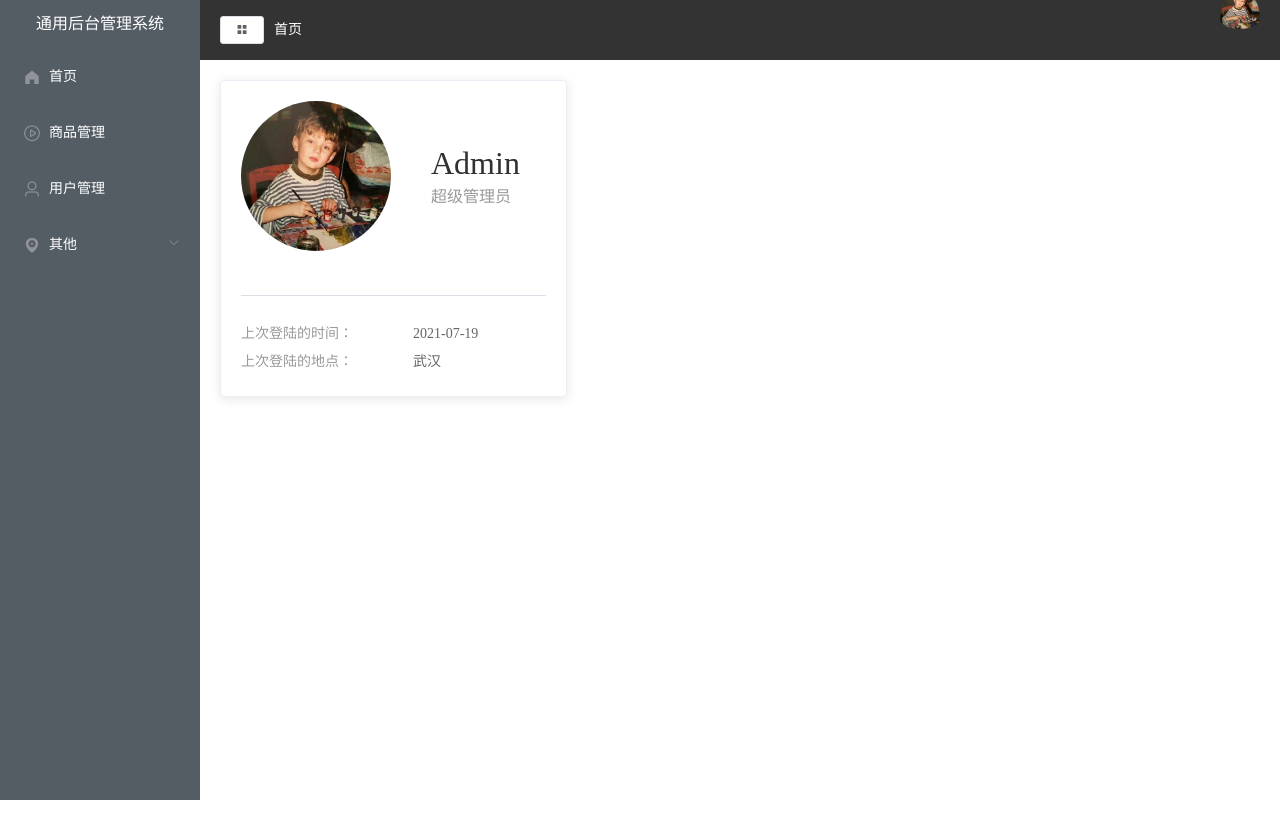
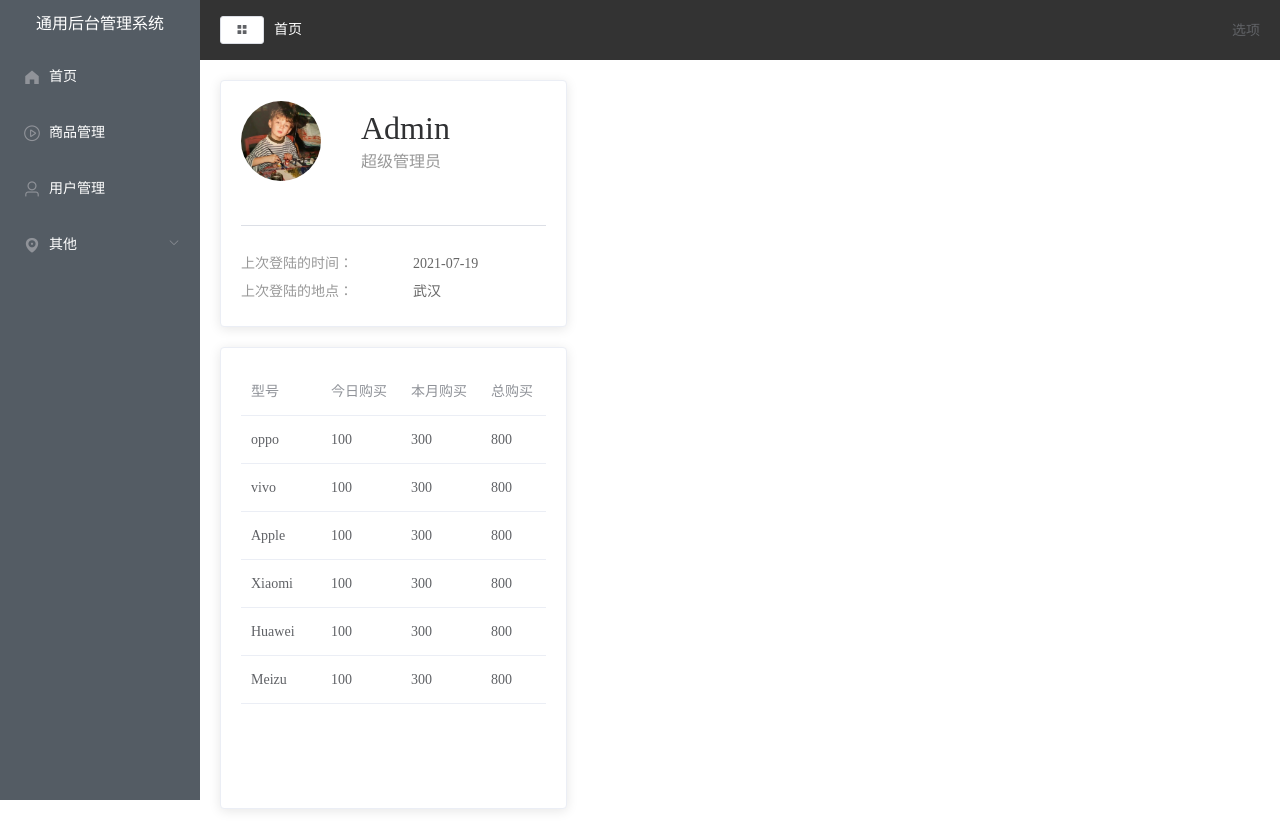
Before and after one commit to desonglll/manager, a Vue app: page /#/home in a window 1280 px wide. Before the commit the page ends 800 px from the top, so only its background shows below. Built offline with nearby package versions, Linux system fonts and the light colour scheme.

Commit message:
🧐 add table-column

```diff
--- a/src/components/CommonHeader.vue
+++ b/src/components/CommonHeader.vue
@@ -13,7 +13,10 @@
     <div class="r-content">
       <el-dropdown>
         <span class="el-dropdown-link">
-          <img class="user" src="../assets/images/admin-logo.jpeg" alt="" />
+          <div>
+            <h2>选项</h2>
+            <!-- <img class="user" src="../assets/images/admin-logo.jpeg" alt="" /> -->
+          </div>
         </span>
         <el-dropdown-menu slot="dropdown">
           <el-dropdown-item>个人中心</el-dropdown-item>
@@ -52,9 +55,7 @@ export default {
   }
   .r-content {
     .user {
-      width: 40px;
-      height: 40px;
-      border-radius: 50%;
+      color: #fff;
     }
   }
 }
--- a/src/views/Home.vue
+++ b/src/views/Home.vue
@@ -15,6 +15,27 @@
           <p>上次登陆的地点：<span>武汉</span></p>
         </div>
       </el-card>
+      <el-card style="margin-top: 20px; height: 460px">
+        <el-table :data="tableData" style="width: 100%">
+          <!-- <el-table-column prop="name" label="品牌" width="auto">
+          </el-table-column>
+          <el-table-column prop="todayBuy" label="今日购买" width="auto">
+          </el-table-column>
+          <el-table-column prop="monthBuy" label="本月购买" width="auto">
+          </el-table-column>
+          <el-table-column prop="totalBuy" label="总购买" width="auto">
+          </el-table-column> -->
+
+          <!-- v-for要是对象，注意:key="key" -->
+          <el-table-column
+            v-for="(val, key) in tableLabel"
+            :key="key"
+            :prop="key"
+            :label="val"
+          >
+          </el-table-column>
+        </el-table>
+      </el-card>
     </el-col>
     <el-col :span="16"><div class="grid-content bg-purple-light"></div></el-col>
   </el-row>
@@ -23,7 +44,53 @@
 <script>
 export default {
   data() {
-    return {};
+    return {
+      tableData: [
+        {
+          name: "oppo",
+          todayBuy: 100,
+          monthBuy: 300,
+          totalBuy: 800,
+        },
+        {
+          name: "vivo",
+          todayBuy: 100,
+          monthBuy: 300,
+          totalBuy: 800,
+        },
+        {
+          name: "Apple",
+          todayBuy: 100,
+          monthBuy: 300,
+          totalBuy: 800,
+        },
+        {
+          name: "Xiaomi",
+          todayBuy: 100,
+          monthBuy: 300,
+          totalBuy: 800,
+        },
+        {
+          name: "Huawei",
+          todayBuy: 100,
+          monthBuy: 300,
+          totalBuy: 800,
+        },
+        {
+          name: "Meizu",
+          todayBuy: 100,
+          monthBuy: 300,
+          totalBuy: 800,
+        },
+      ],
+      // 要是对象
+      tableLabel: {
+        name: "型号",
+        todayBuy: "今日购买",
+        monthBuy: "本月购买",
+        totalBuy: "总购买",
+      },
+    };
   },
 };
 </script>
@@ -35,9 +102,9 @@ export default {
   display: flex;
   align-items: center;
   img {
-    margin-right: 40px;
-    width: 150px;
-    height: 150px;
+    margin-right: 5vh;
+    width: 10vh;
+    height: 10vh;
     border-radius: 50%;
   }
   .userinfo {
```
